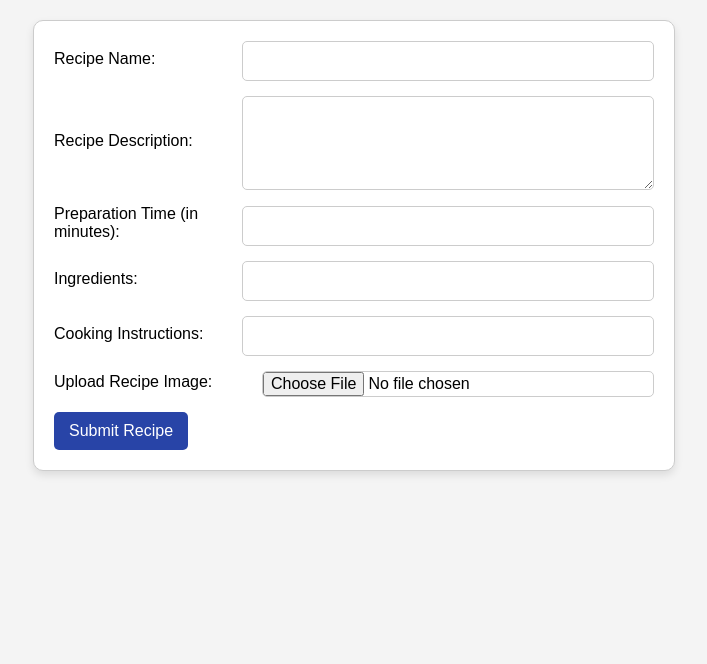
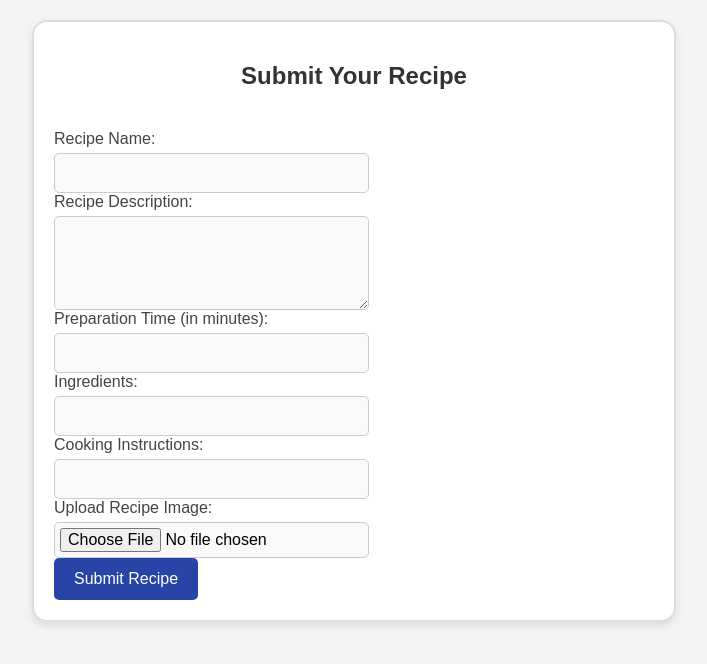
Before and after one commit to GU-Web-Dev-2024/group-challenge-2-team-11, a plain HTML site: page index.html in a window 1280 px wide. Shown: the whole page, without its empty margins (286-993 px from the left). Drawn offline with Linux system fonts and the light colour scheme.

Commit message:
animation

```diff
--- a/index.html
+++ b/index.html
@@ -6,38 +6,40 @@
     <title>Recipe Submission Form</title>
     <style>
         body {
-            font-family: Arial, sans-serif;
+            font-family: 'Arial', sans-serif;
             background-color: #f4f4f4;
             margin: 0;
             padding: 0;
         }
 
         .form-container {
-            display: flex;
-            flex-direction: column;
+            display: grid;
+            grid-template-columns: 1fr 1fr;
+            gap: 20px;
             max-width: 600px;
             margin: 20px auto;
             padding: 20px;
-            border: 1px solid #ccc;
-            border-radius: 10px;
-            background-color: #fff;
+            border: 2px solid #ddd;
+            border-radius: 15px;
+            background-color: #ffffff;
             box-shadow: 0 4px 8px rgba(0, 0, 0, 0.1);
-            transition: transform 0.3s ease-in-out;
         }
 
-        .form-container:hover {
-            transform: scale(1.02);
+        .form-container h2 {
+            grid-column: 1 / -1;
+            text-align: center;
+            color: #333;
         }
 
         .form-group {
             display: flex;
             flex-direction: column;
-            margin-bottom: 15px;
-            transition: all 0.3s ease-in-out;
+            grid-column: span 2;
         }
 
         .form-group label {
             margin-bottom: 5px;
+            color: #444;
         }
 
         .form-group input,
@@ -46,50 +48,36 @@
             font-size: 16px;
             border: 1px solid #ccc;
             border-radius: 5px;
-            transition: all 0.3s ease;
-        }
-
-        .form-group input:focus,
-        .form-group textarea:focus {
-            border-color: #2844a7;
-            box-shadow: 0 0 5px rgba(40, 68, 167, 0.5);
-            transform: scale(1.02);
+            background-color: #f9f9f9;
         }
 
         .form-group input[type="file"] {
-            padding: 0;
+            padding: 5px;
+        }
+
+        .form-group textarea {
+            resize: vertical;
         }
 
         .submit-btn {
-            padding: 10px 15px;
+            padding: 12px 20px;
             background-color: #2844a7;
             color: white;
             font-size: 16px;
             border: none;
             border-radius: 5px;
             cursor: pointer;
-            transition: background-color 0.3s ease, transform 0.3s ease;
+            grid-column: span 2;
+            text-align: center;
         }
 
         .submit-btn:hover {
             background-color: #218838;
-            transform: translateY(-2px);
         }
 
         @media (min-width: 600px) {
             .form-group {
-                flex-direction: row;
-                justify-content: space-between;
-                align-items: center;
-            }
-
-            .form-group label {
-                width: 30%;
-            }
-
-            .form-group input,
-            .form-group textarea {
-                width: 65%;
+                grid-column: span 1;
             }
         }
     </style>
@@ -97,6 +85,7 @@
 <body>
 
     <div class="form-container">
+        <h2>Submit Your Recipe</h2>
         <form action="https://gu-web-dev-2024.github.io/fake-form-submission/submission.html" method="get" enctype="multipart/form-data">
             <div class="form-group">
                 <label for="recipe-name">Recipe Name:</label>
```
